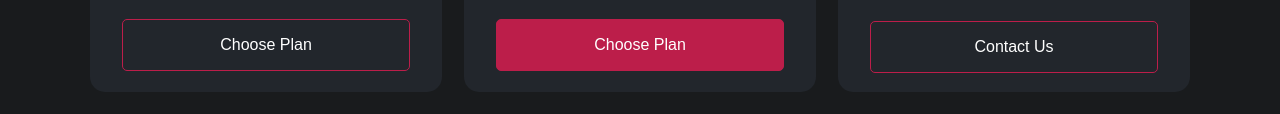
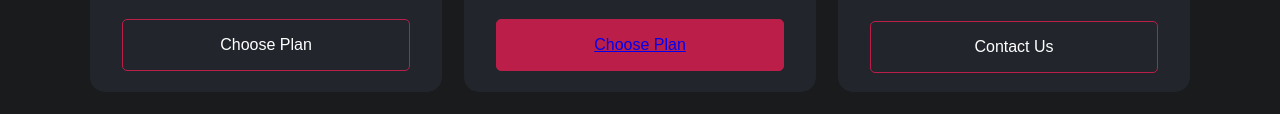
Before and after one commit to MhmdSairi/agenkartu, a plain HTML site: page index.html in a window 1280 px wide. Shown: the part 683-797 px from the top of the page. Drawn offline with Linux system fonts and the light colour scheme.

Commit message:
Update index.html

```diff
--- a/index.html
+++ b/index.html
@@ -58,7 +58,7 @@
                 <li>Unlimted fully customizable themes</li>
                 <li>A dedicated customer Success Manager</li>
             </ul>
-            <a href="www.google.com"><button type="button" class="card-btn"> Choose Plan</button></a>
+            <button type="button" class="card-btn"><a href="www.google.com"> Choose Plan</button></a>
           </div>
 
           <!-- Enterpise Card -->
```
